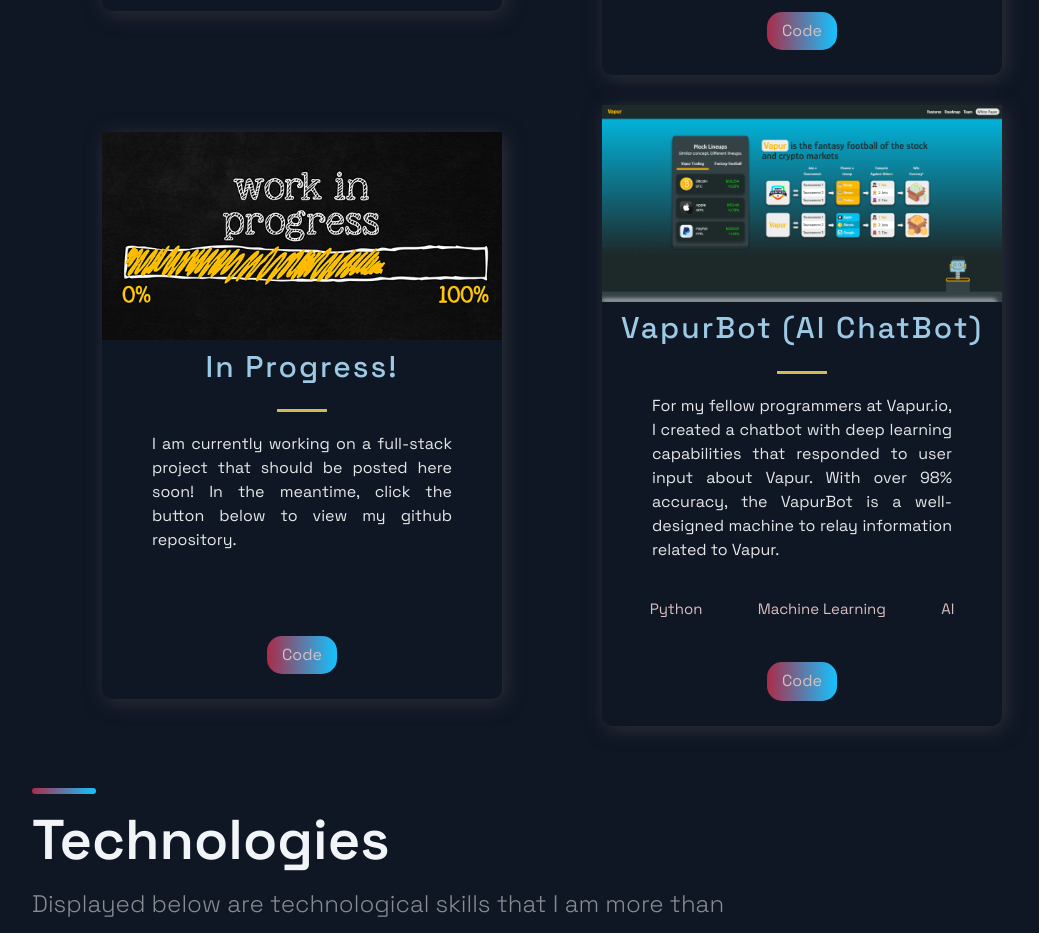
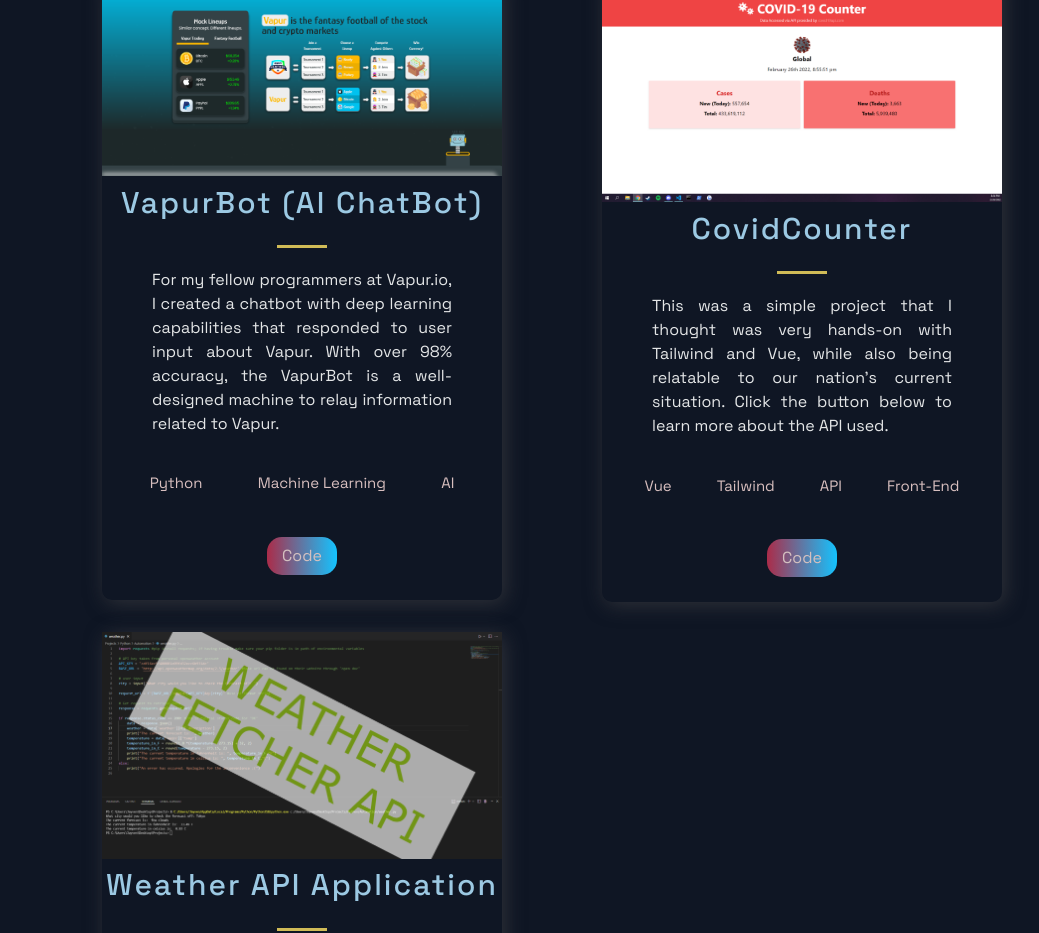
Before and after one commit to JayvenC/PortfolioWebsite, a Next.js app: page / in a window 1280 px wide. Shown: the part 1811-2744 px from the top of the page, without its empty margins (88-1127 px from the left). Built offline with nearby package versions, Linux system fonts and the light colour scheme.

Commit message:
new project

```diff
--- a/src/components/Technologies/Technologies.js
+++ b/src/components/Technologies/Technologies.js
@@ -104,7 +104,7 @@
         <ListContainer>
           <ListTitle>Front-End Development</ListTitle>
           <ListParagraph>
-            HTML, CSS, <br/>React.js, Next.js, etc.
+            HTML, CSS, <br/>React.js, Next.js, <br/> Vue.js, Tailwind etc.
           </ListParagraph>
         </ListContainer>
       </ListItem>
--- a/src/constants/constants.js
+++ b/src/constants/constants.js
@@ -9,22 +9,13 @@
     id: 0,
   },
   {
-    title: 'Weather API Application',
-    description:"This automation project was intended to use a 3rd party API via openweathermap. In doing so, I created an application that allowed the user to submit an input of a city that they wanted climate information about. In return, my application would reflect those results from the requested cities. This idea to use a weather API was gifted by Tech With Tim, none of this would've been possible without him. ",
-    image: '/images/weather.png',
-    tags: ['Python', 'API'],
-    source: 'https://google.com',
-    visit: 'https://github.com/JayvenC/ClimateFinder', //"CODE"
-    id: 1,
-  },
-  {
-    title: 'In Progress!',
-    description: "I am currently working on a full-stack project that should be posted here soon! In the meantime, click the button below to view my github repository.",
+    title: 'ShowOff',
+    description: "I am currently working on a full-stack project I am calling ShowOff, where users can share what they are passionate about on a blog-like application. I am always working, so it should be posted here soon! In the meantime, click the button below to view my github repository.",
       image: '/images/work.jpg',
       tags: ['', ''],
     source: 'https://google.com',
     visit: 'https://github.com/JayvenC?tab=repositories',
-    id: 2,
+    id: 1,
   },
   {
     title: 'VapurBot (AI ChatBot)',
@@ -33,6 +24,24 @@
     tags: ['Python', 'Machine Learning', 'AI'],
     source: 'https://google.com',
     visit: 'https://github.com/JayvenC/VapurChatBot',
+    id: 2,
+  },
+  {
+    title: 'CovidCounter',
+    description: "This was a simple project that I thought was very hands-on with Tailwind and Vue, while also being relatable to our nation's current situation. Click the button below to learn more about the API used. ",
+    image: '/images/covid.png',
+    tags: ['Vue', 'Tailwind', 'API', 'Front-End'],
+    source: 'https://google.com',
+    visit: 'https://github.com/JayvenC/covidCounter',
     id: 3,
   },
+  {
+    title: 'Weather API Application',
+    description:"This automation project was intended to use a 3rd party API via openweathermap. In doing so, I created an application that allowed the user to submit an input of a city that they wanted climate information about. In return, my application would reflect those results from the requested cities. This idea to use a weather API was gifted by Tech With Tim, none of this would've been possible without him. ",
+    image: '/images/weather.png',
+    tags: ['Python', 'API'],
+    source: 'https://google.com',
+    visit: 'https://github.com/JayvenC/ClimateFinder', //"CODE"
+    id: 4,
+  },
 ];
```
Also changed, not shown: public/images/covid.png (added).
